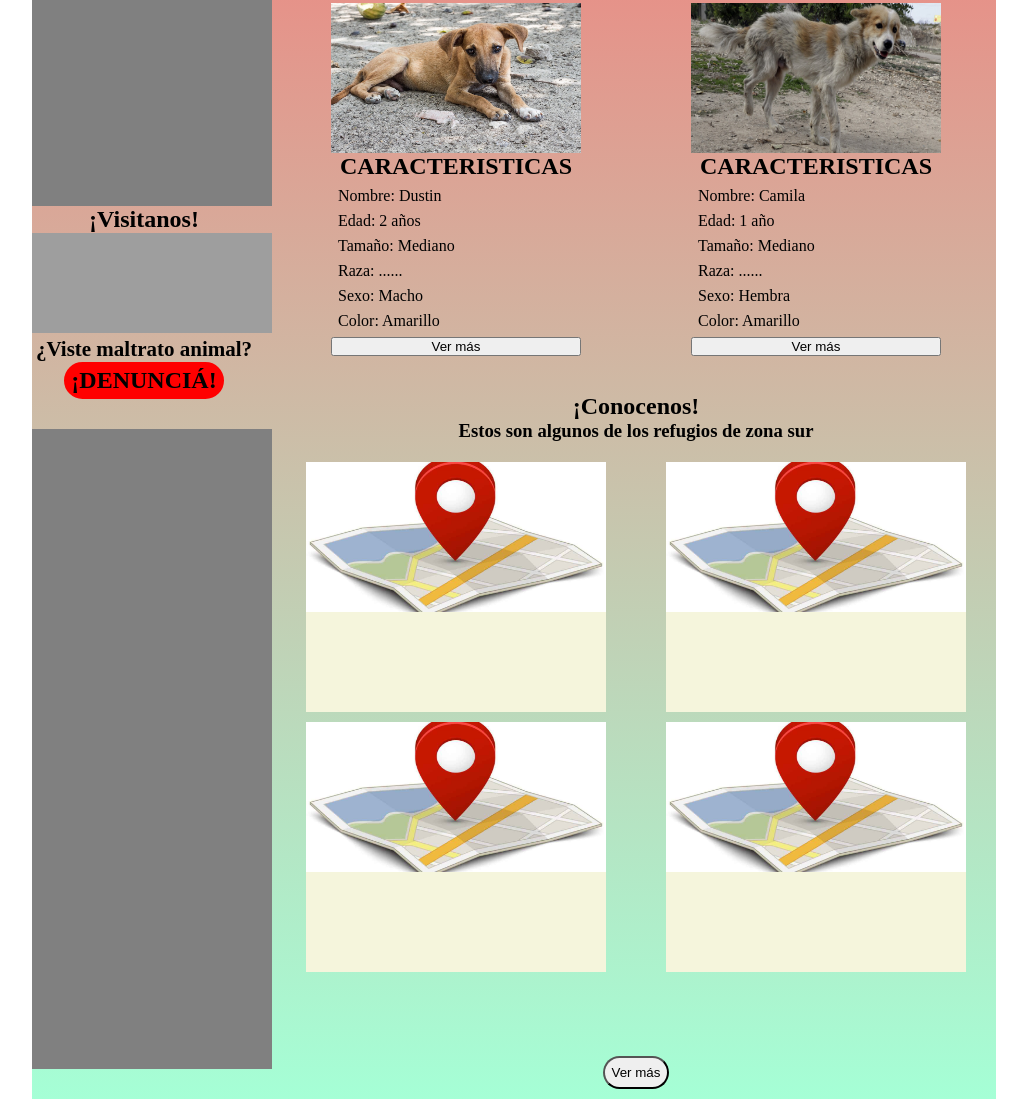
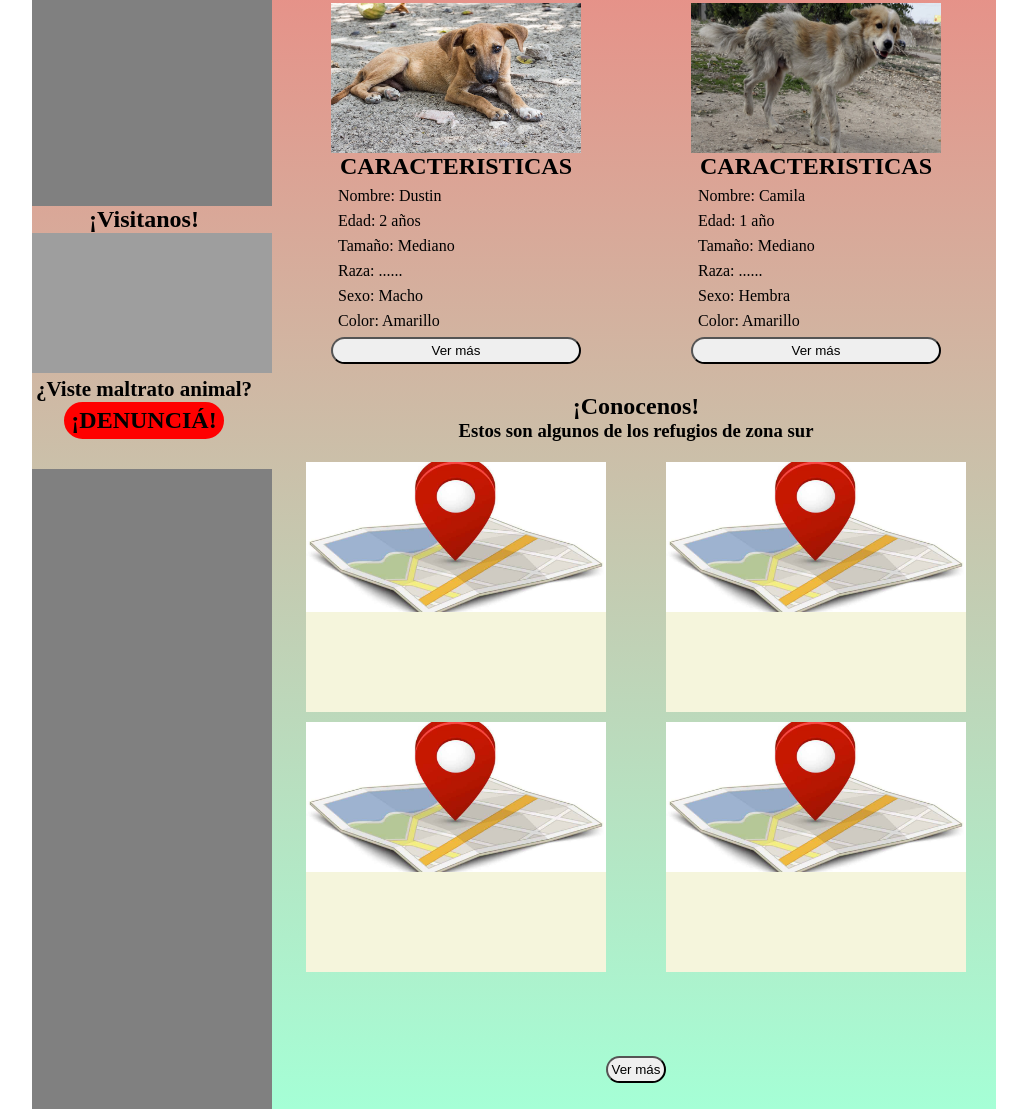
Before and after one commit to ElianFernandez2021/zoonosis, a website: page src/views/index.html in a window 1280 px wide. Shown: the part 434-1543 px from the top of the page, without its empty margins (126-1153 px from the left). Drawn offline with Linux system fonts and the light colour scheme; grey boxes are pictures that could not be loaded.

Commit message:
Cambios de Jacqui

```diff
--- a/app.js
+++ b/app.js
@@ -11,6 +11,10 @@ app.get("/", (req, res) => {
     res.sendFile(path.join(__dirname, "/src/views/index.html"))
 });
 
+app.get("/formulario", (req, res) => {
+    res.sendFile(path.join(__dirname, "/src/views/somos.html"))
+});
+
 app.listen(3000, ()=>
     console.log("Servidor corriendo en: http://localhost:3000/")
 );
--- a/public/css/home.css
+++ b/public/css/home.css
@@ -136,5 +136,20 @@
 }
 .verMas-home2{
     border-radius: 25px;
-    padding: 7px;
+    padding: 4px;
 }
+.verMas-home{
+    border-radius: 25px;
+    padding: 4px;
+
+}
+.verMas-home:hover{
+    border-radius: 25px;
+    padding: 4px;
+    box-shadow: 1px 1px 1px 1px rgba(165, 255, 214, 1);
+}
+.verMas-home2:hover{
+    border-radius: 25px;
+    padding: 4px;
+    box-shadow: 1px 1px 1px 1px rgba(165, 255, 214, 1);
+}
--- a/src/views/index.html
+++ b/src/views/index.html
@@ -16,7 +16,7 @@
                 <div class="visitanos-home">
                     <h2>¡Visitanos!</h2>
                 </div>
-                <iframe src="https://www.google.com/maps/embed?pb=!1m18!1m12!1m3!1d1635.3811629708725!2d-58.615342867099486!3d-34.937497278010575!2m3!1f0!2f0!3f0!3m2!1i1024!2i768!4f13.1!3m3!1m2!1s0x95bcd8edc68d2da3%3A0xf831288f45cbdfa6!2sHogar%20Bernardino%20Rivadavia!5e0!3m2!1ses-419!2sar!4v1666029395310!5m2!1ses-419!2sar" width="240" height="100" style="border:0;" allowfullscreen="" loading="lazy" referrerpolicy="no-referrer-when-downgrade"></iframe>
+                <iframe src="https://www.google.com/maps/embed?pb=!1m18!1m12!1m3!1d1635.3811629708725!2d-58.615342867099486!3d-34.937497278010575!2m3!1f0!2f0!3f0!3m2!1i1024!2i768!4f13.1!3m3!1m2!1s0x95bcd8edc68d2da3%3A0xf831288f45cbdfa6!2sHogar%20Bernardino%20Rivadavia!5e0!3m2!1ses-419!2sar!4v1666029395310!5m2!1ses-419!2sar" width="240" height="140" style="border:0;" allowfullscreen="" loading="lazy" referrerpolicy="no-referrer-when-downgrade"></iframe>
             </div>
             <div class="conteinerDenuncia-home">
                 <div class="visteMaltrato-home">
```
Also changed, not shown: 1 other file.
